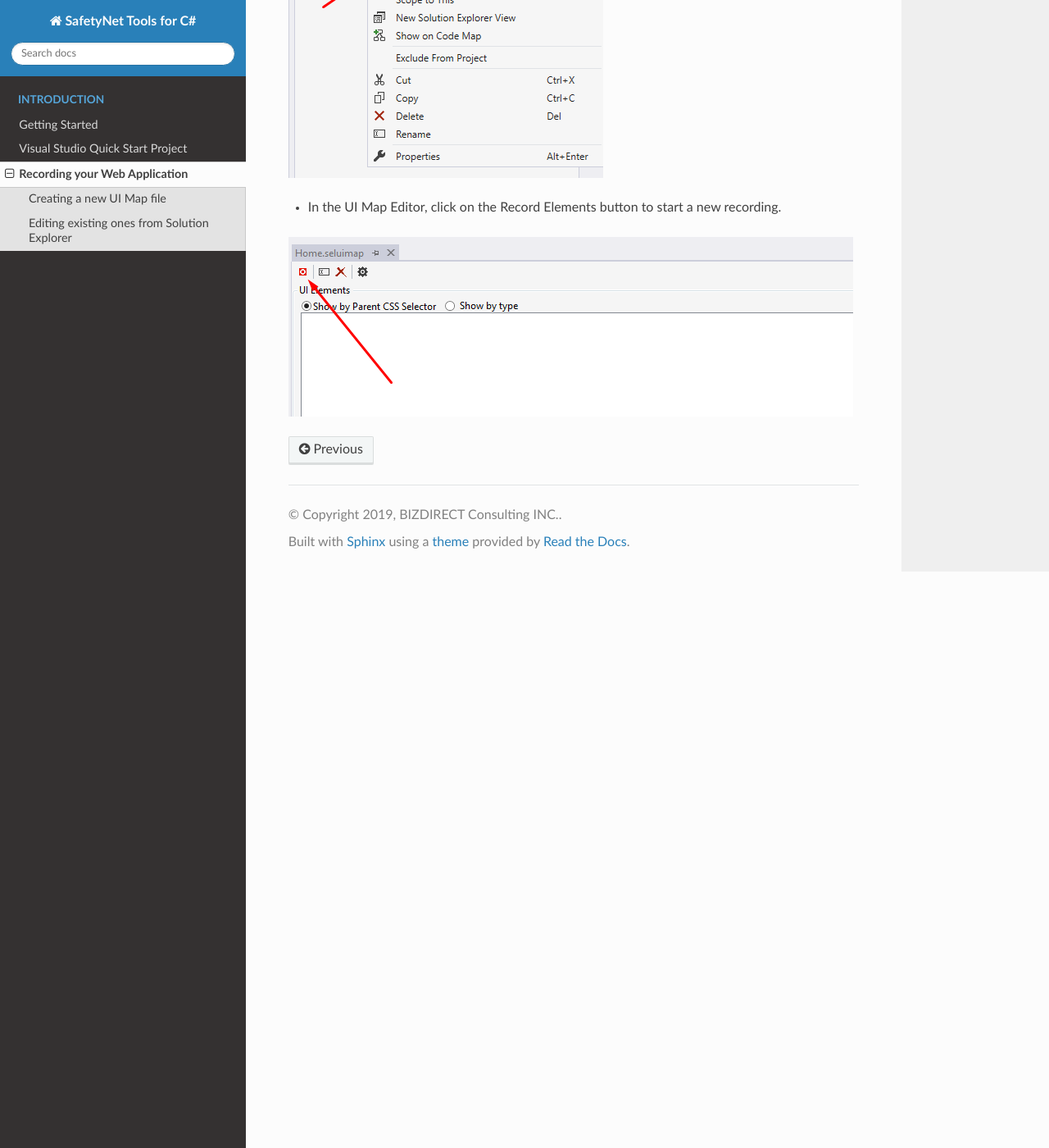
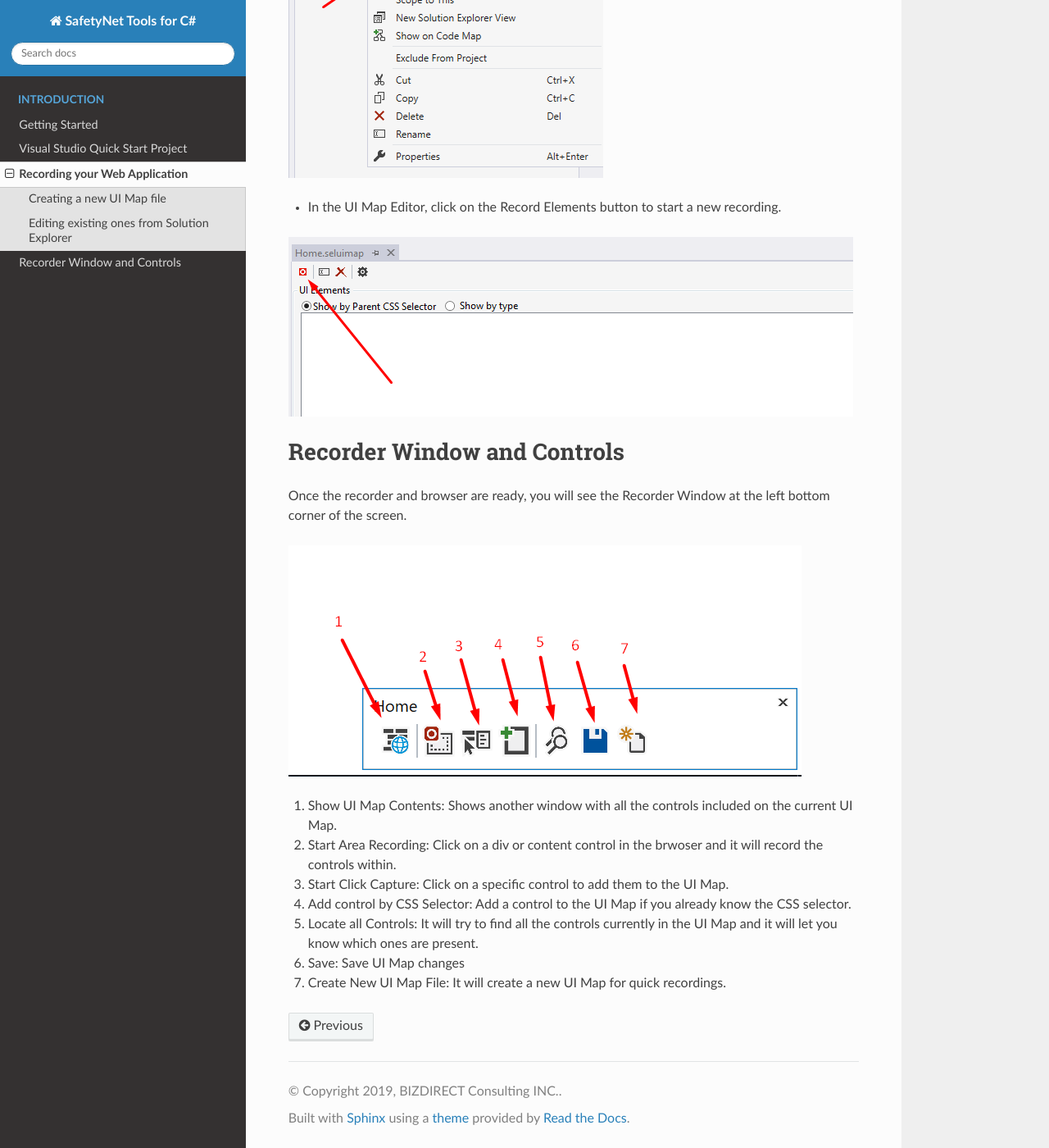
Before and after one commit to luis-cortina/SafetyNetDocs, a Sphinx documentation site: the page built from docs/intro/recording.rst, in a window 1280 px wide and 1400 px high, scrolled down 766 px. Shown: the whole window at 82% size. Built offline with Sphinx 7.4.7 and the Read the Docs theme 2.0.0, drawn with Linux system fonts in a browser that asks for light colours.

Commit message:
more doc

```diff
--- a/docs/intro/recording.rst
+++ b/docs/intro/recording.rst
@@ -24,3 +24,18 @@ There is two ways to add elements to the UI Map after its creation.
 - In the UI Map Editor, click on the Record Elements button to start a new recording.
 
 .. image:: images/edit_uimap_editor.png
+
+Recorder Window and Controls
+============================
+
+Once the recorder and browser are ready, you will see the Recorder Window at the left bottom corner of the screen.
+
+.. image:: images/recorder_controls.png
+
+#. Show UI Map Contents: Shows another window with all the controls included on the current UI Map.
+#. Start Area Recording: Click on a div or content control in the brwoser and it will record the controls within.
+#. Start Click Capture: Click on a specific control to add them to the UI Map.
+#. Add control by CSS Selector: Add a control to the UI Map if you already know the CSS selector.
+#. Locate all Controls: It will try to find all the controls currently in the UI Map and it will let you know which ones are present.
+#. Save: Save UI Map changes
+#. Create New UI Map File: It will create a new UI Map for quick recordings.
```
Also changed, not shown: docs/intro/images/recorder_controls.png (added), 9 other files.
